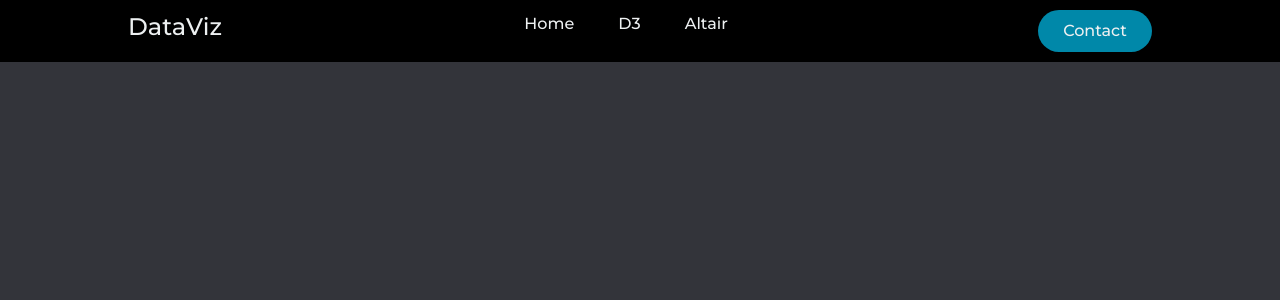
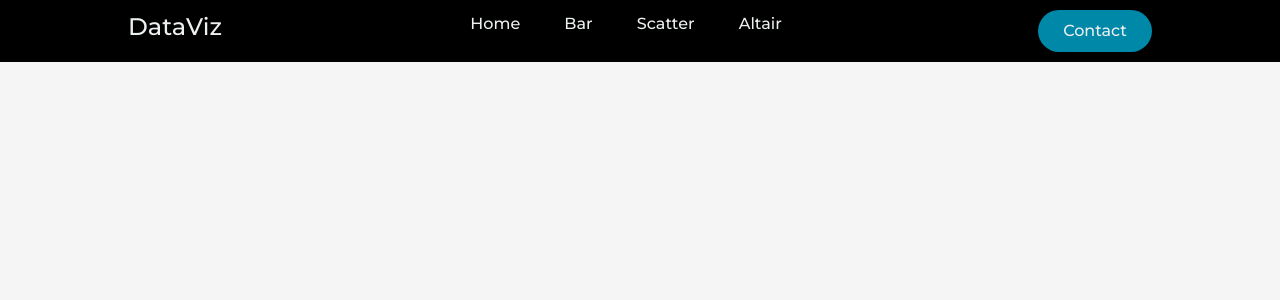
Before and after one commit to mewprakarn/Data_viz_Flask, a Flask app: page / in a window 1280 px wide. Shown: the top 300 px of the page. Run offline with Flask 2, Linux system fonts and the light colour scheme; some libraries are stand-ins or nearby versions.

Commit message:
Add Scatter Plot

```diff
--- a/app.py
+++ b/app.py
@@ -16,17 +16,22 @@ app.config['SECRET_KEY'] = 'mykey'
 def home():
     return render_template("home.html")
 
-@app.route('/d3')
-def d3():
+@app.route('/bar_chart')
+def bar_chart():
     data = [ 35, 21, 38, 77, 32, 44, 47, 80, 37, 50, 62, 49, 92, 63, 62, 72, 63, 157, 83, 65, 103, 90, 87, 183, 86, 109, 108, 95, 72, 92]
-    return render_template("d3.html",mydata=data)
+    return render_template("bar_chart.html",mydata=data)
+
+@app.route('/scatter')
+def scatter():
+    # data = [ 35, 21, 38, 77, 32, 44, 47, 80, 37, 50, 62, 49, 92, 63, 62, 72, 63, 157, 83, 65, 103, 90, 87, 183, 86, 109, 108, 95, 72, 92]
+    return render_template("scatter.html")
 
 @app.route("/altair")
 def altair():
     return render_template("altair.html")
 
 #*Altair Plot
-@app.route('/altair/scatter')
+@app.route('/altair')
 def altair_plot():
     #* Load Data
     url = "https://gist.githubusercontent.com/puripant/857f1981667e8b42da2c72328ba94ead/raw/296d212615ab076254da03573f8f2493007cc76c/medals.csv"
--- a/static/styles.css
+++ b/static/styles.css
@@ -1,10 +1,10 @@
 @import url('https://fonts.googleapis.com/css2?family=Montserrat:wght@500&display=swap');
 
-*{
+* {
     box-sizing: border-box;
     margin: 0;
     padding: 0;
-    background-color: #33343a;
+    background-color: whitesmoke;
 }
 
 h3 {
--- a/templates/layout.html
+++ b/templates/layout.html
@@ -17,7 +17,8 @@
 
         <ul class='nav__links'>
             <li><a href="{{url_for('home')}}">Home</a></li>
-            <li><a href="{{url_for('d3')}}">D3</a></li>
+            <li><a href="{{url_for('bar_chart')}}">Bar</a></li>
+            <li><a href="{{url_for('scatter')}}">Scatter</a></li>
             <li><a href="{{url_for('altair')}}">Altair</a></li>
         </ul>
 
```
Also changed, not shown: templates/scatter.html (added, +63 -0 lines), templates/bar_chart.html (renamed from templates/d3.html).
